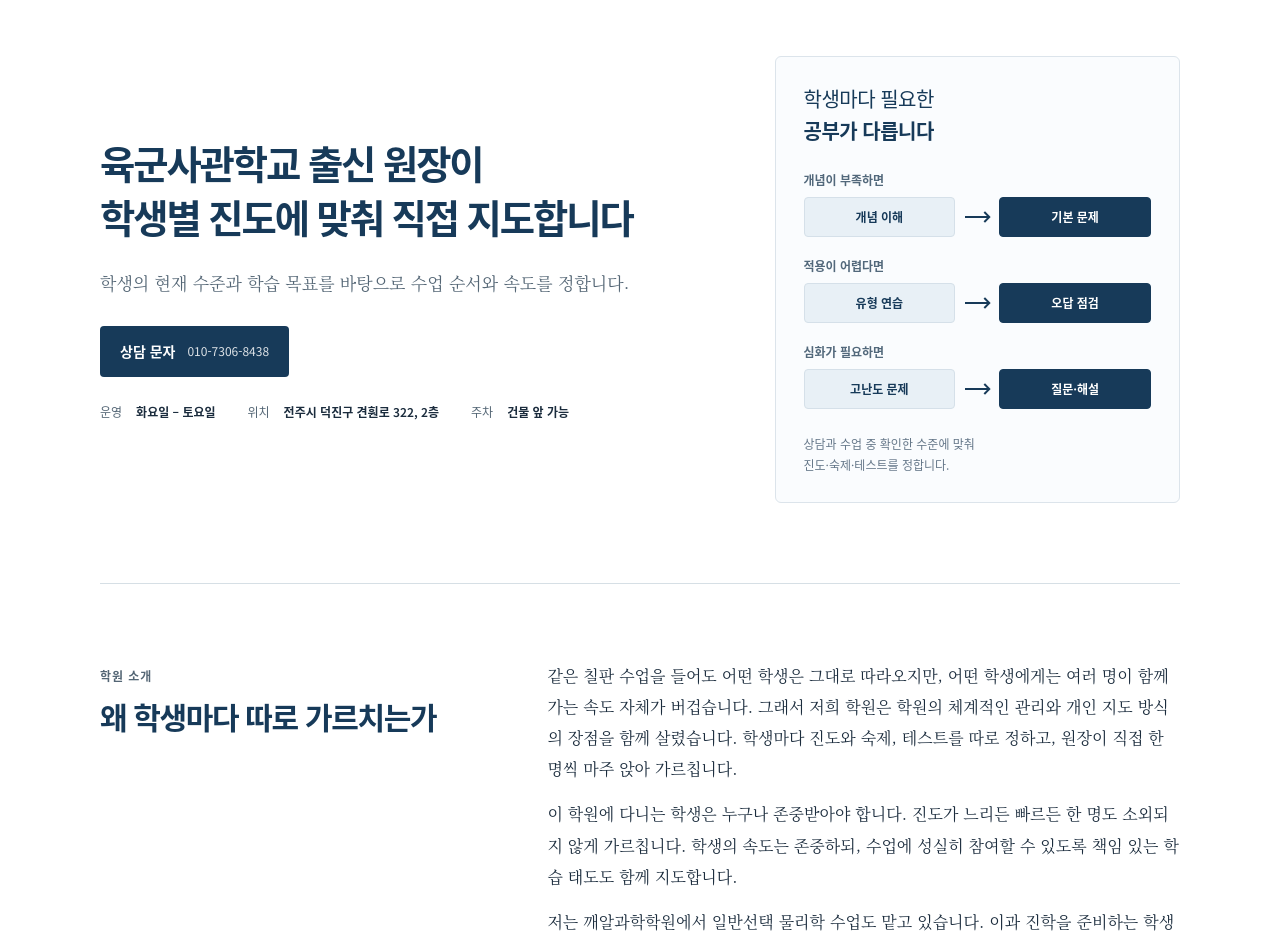
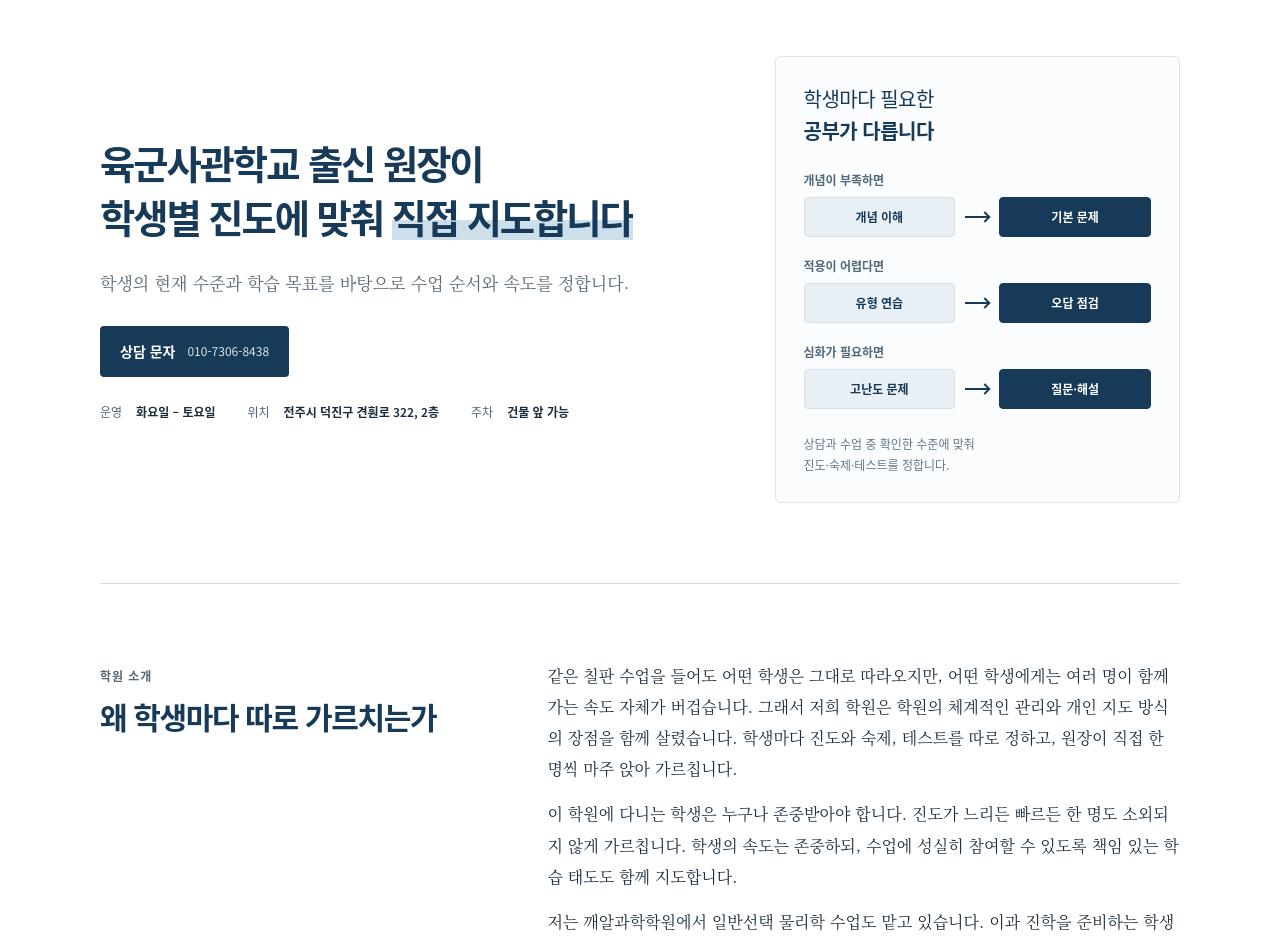
Before and after one commit to jhdmath/jhdmath, a plain HTML site: page index.html in a window 1280 px wide. Shown: the part 2340-3276 px from the top of the page. Drawn offline with Linux system fonts and the light colour scheme.

Commit message:
Animate the academy headline and highlight its closing phrase

```diff
--- a/index.html
+++ b/index.html
@@ -345,6 +345,17 @@ html.tw #time:not(.wow-on) .plan,html.tw #time:not(.wow-on) .eyebrow,html.tw #ti
 @keyframes tw-outline{0%{background-size:0 2px,2px 0,0 2px,2px 0}25%{background-size:100% 2px,2px 0,0 2px,2px 0}50%{background-size:100% 2px,2px 100%,0 2px,2px 0}75%{background-size:100% 2px,2px 100%,100% 2px,2px 0}100%{background-size:100% 2px,2px 100%,100% 2px,2px 100%}}
 @keyframes tw-out{to{opacity:0}}
 }
+/* 문구: 단어별로 올라오고 핵심어에 형광펜 */
+.kw{display:inline-block;overflow:hidden;vertical-align:top;padding-bottom:.12em;margin-bottom:-.12em}
+.kw>span{display:inline-block}
+.hl{background:linear-gradient(#cddfeb,#cddfeb) no-repeat 0 90%/100% 36%}
+@media(prefers-reduced-motion:no-preference){
+.hero-ready .intro-copy>h2.reveal{opacity:1;transform:none}
+.hero-ready .kw>span{transform:translateY(118%);transition:transform .8s cubic-bezier(.2,.8,.2,1);transition-delay:calc(var(--n)*.08s)}
+.hero-on .kw>span{transform:none}
+.hero-ready .hl{background-size:0 36%;transition:background-size .7s cubic-bezier(.3,.6,.2,1) 1.05s}
+.hero-on .hl{background-size:100% 36%}
+}
 /* 교재 6단계 계단 채움 */
 .lv-stairs{display:grid;grid-template-columns:repeat(6,1fr);gap:10px;align-items:end;height:56px;margin-bottom:-18px}
 .lv-stairs span{position:relative;height:calc(8px + var(--i)*8px);background:var(--shade2);border-radius:3px 3px 0 0;overflow:hidden;cursor:pointer}
@@ -592,6 +603,55 @@ html.tw #time:not(.wow-on) .plan,html.tw #time:not(.wow-on) .eyebrow,html.tw #ti
       }
     });
   } else stairs(0);
+
+  const hero = document.querySelector('.hero');
+  const headline = hero.querySelector('h2');
+  const label = [...headline.childNodes].map(node => node.nodeName === 'BR' ? ' ' : node.textContent).join('').replace(/\s+/g, ' ').trim();
+  const words = [];
+  [...headline.childNodes].forEach(node => {
+    if (node.nodeType !== 3) return;
+    const piece = document.createDocumentFragment();
+    node.textContent.split(/(\s+)/).filter(Boolean).forEach(word => {
+      if (/^\s+$/.test(word)) {piece.append(word); return;}
+      const outer = document.createElement('span'); outer.className = 'kw';
+      const inner = document.createElement('span'); inner.textContent = word;
+      outer.style.setProperty('--n', words.length); outer.append(inner); words.push(outer);
+      piece.append(outer);
+    });
+    node.replaceWith(piece);
+  });
+  const first = words[words.length - 2], last = words[words.length - 1];
+  const mark = document.createElement('span'); mark.className = 'hl';
+  const phrase = document.createRange();
+  phrase.setStartBefore(first);
+  phrase.setEndAfter(last);
+  mark.append(phrase.extractContents());
+  phrase.insertNode(mark);
+  headline.setAttribute('aria-label', label);
+  if ('IntersectionObserver' in window && !reduce.matches) {
+    hero.classList.add('hero-ready');
+    const copy = hero.querySelector('.intro-copy');
+    let seen = false;
+    const finish = () => {
+      hero.classList.add('hero-on');
+      heroObserver.disconnect();
+      window.removeEventListener('scroll', tryPlay);
+      window.removeEventListener('resize', tryPlay);
+      reduce.removeEventListener('change', onMotionChange);
+    };
+    const tryPlay = () => {
+      if (seen && copy.getBoundingClientRect().top <= window.innerHeight * 0.6) finish();
+    };
+    const onMotionChange = () => {if (reduce.matches) finish();};
+    const heroObserver = new IntersectionObserver(([entry]) => {
+      seen = entry.intersectionRatio >= 0.5;
+      tryPlay();
+    }, {threshold:0.5});
+    heroObserver.observe(copy);
+    window.addEventListener('scroll', tryPlay, {passive:true});
+    window.addEventListener('resize', tryPlay);
+    reduce.addEventListener('change', onMotionChange);
+  }
   tabs.forEach((tab, index) => {
     tab.tabIndex = index ? -1 : 0;
     tab.addEventListener('click', () => choose(tab));
```
